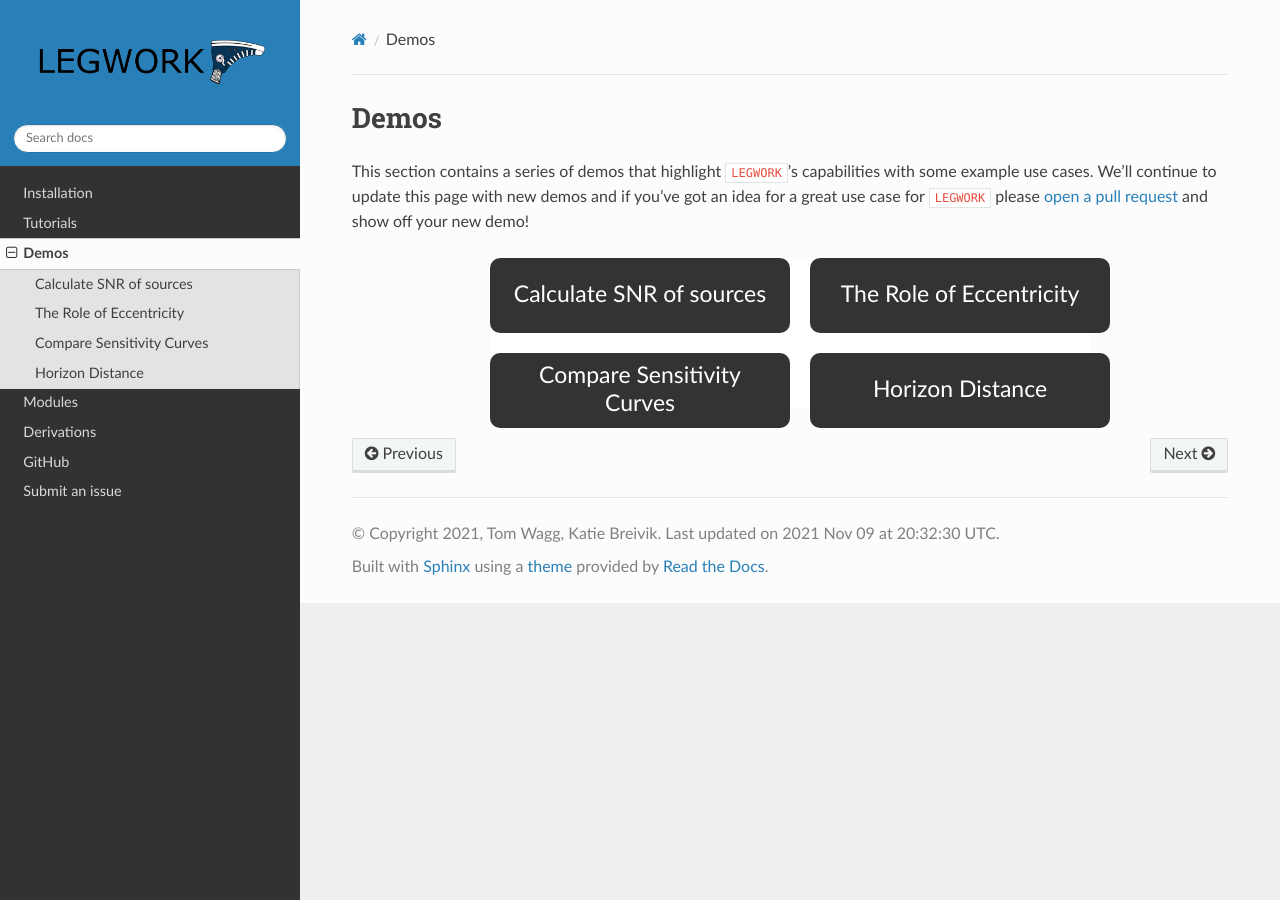
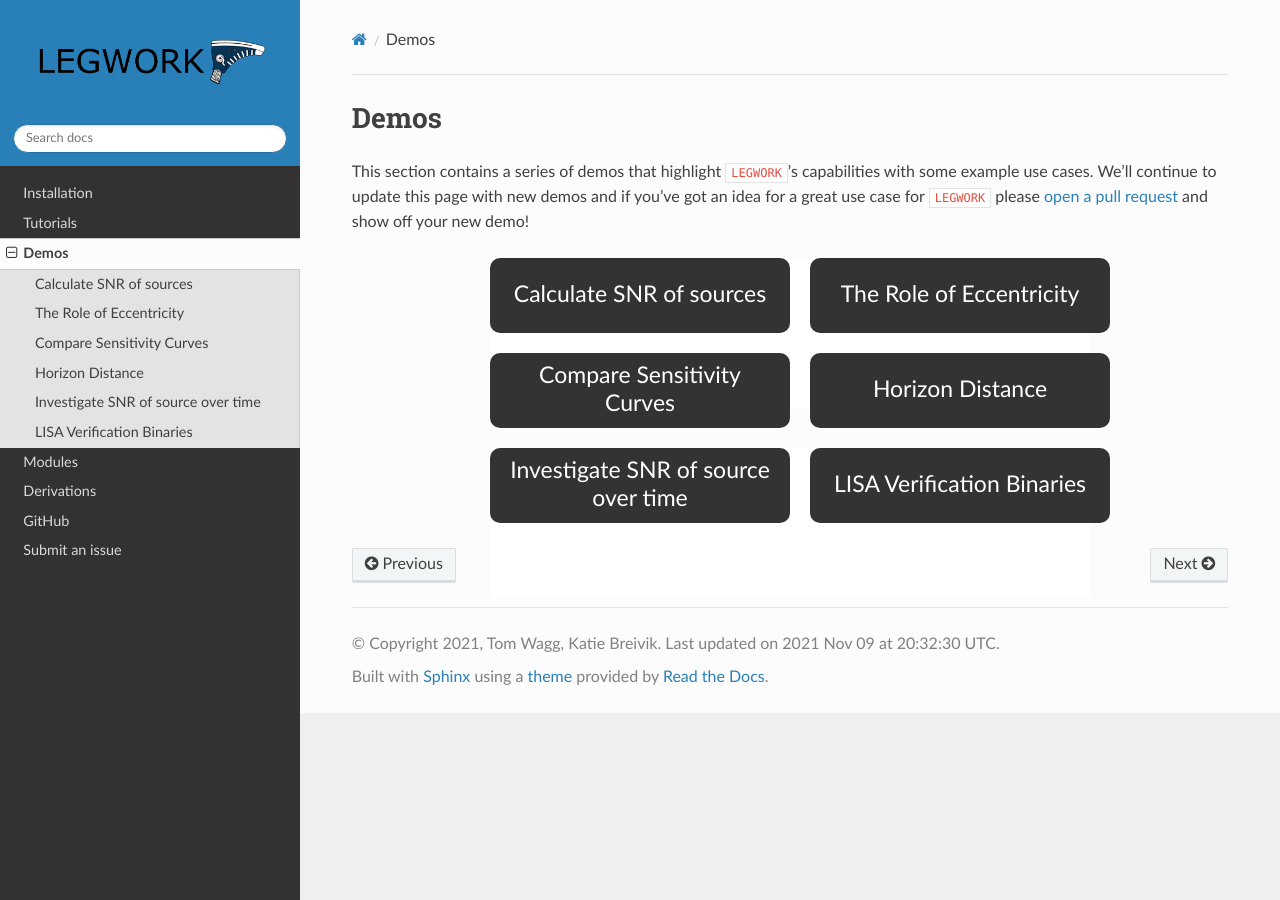
Before and after one commit to TeamLEGWORK/LEGWORK, a Sphinx documentation site: the page built from docs/demos.rst, in a window 1280 px wide. Built offline with Sphinx 7.4.7 and the Read the Docs theme 2.0.0, drawn with Linux system fonts in a browser that asks for light colours; pages that are not in the unit, such as notebooks, are missing from menus.

Commit message:
add demos to docs

```diff
--- a/docs/demos.rst
+++ b/docs/demos.rst
@@ -8,11 +8,16 @@ pull request <https://www.github.com/TeamLEGWORK/LEGWORK/pulls>`_ and show off y
 
 .. raw:: html
 
-    <div class="toms-nav-container" style="margin-bottom:30px;">
+    <div class="toms-nav-container" style="margin-bottom:40px;">
         <div class="box" data-href="demos/BasicSNRCalculation.html">Calculate SNR of sources</div>
         <div class="box" data-href="demos/TheRoleofEccentricity.html">The Role of Eccentricity</div>
         <div class="box" data-href="demos/CompareSensitivityCurves.html">Compare Sensitivity Curves</div>
         <div class="box" data-href="demos/HorizonDistance.html">Horizon Distance</div>
+    </div>
+
+    <div class="toms-nav-container" style="margin-bottom:-50px;">
+        <div class="box" data-href="demos/SNROverTime.html">Investigate SNR of source over time</div>
+        <div class="box" data-href="demos/VerificationBinaries.html">LISA Verification Binaries</div>
     </div>
 
 .. toctree::
@@ -24,3 +29,5 @@ pull request <https://www.github.com/TeamLEGWORK/LEGWORK/pulls>`_ and show off y
     The Role of Eccentricity <demos/TheRoleofEccentricity.ipynb>
     Compare Sensitivity Curves <demos/CompareSensitivityCurves.ipynb>
     Horizon Distance <demos/HorizonDistance.ipynb>
+    Investigate SNR of source over time <demos/SNROverTime.ipynb>
+    LISA Verification Binaries <demos/VerificationBinaries.ipynb>
```
